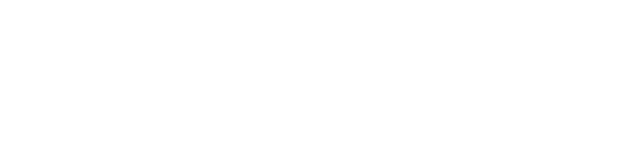
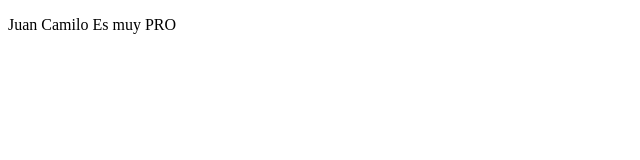
Before and after one commit to Alvaro1305/Sonrilaser, a plain HTML site: page Front-End/pages/login.html in a window 1280 px wide. Shown: the whole page, without its empty margins (0-640 px from the left). Drawn offline with Linux system fonts and the light colour scheme.

```diff
--- a/Front-End/pages/login.html
+++ b/Front-End/pages/login.html
@@ -7,6 +7,6 @@
     <title>Document</title>
 </head>
 <body>
-
+    <p>Juan Camilo Es muy PRO</p>
 </body>
 </html>
```
Also changed, not shown: Front-End/images/logo_sonrilaser.png (added).
